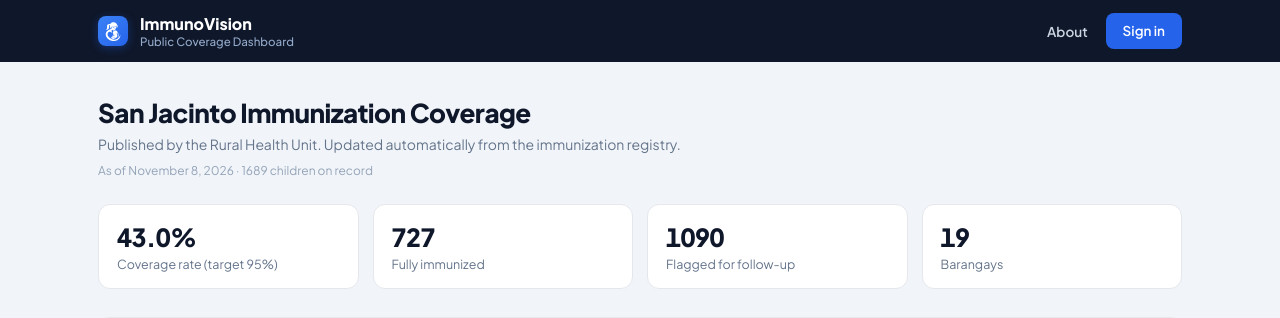
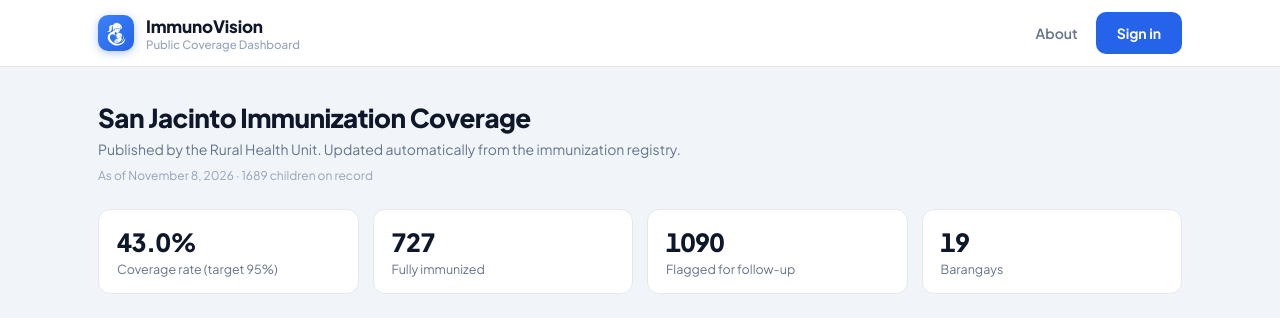
Before and after one commit to Cloudzz00/pre-final, a Flask app: page /coverage in a window 1280 px wide. Shown: the top 318 px of the page. Run offline with Flask 3, Linux system fonts and the light colour scheme; data comes from the database, SQL or seed files in the repository.

Commit message:
Public coverage page: white top bar matching the landing page
The coverage page's top bar was dark navy while the landing page (its
About link) has a white bar, so the header changed colour between the two
public pages. It now uses the landing page's white bar, logo size, link
colours and Sign in button.

Co-Authored-By: Claude Opus 5.5 <noreply@anthropic.com>
Claude-Session: https://claude.ai/code/session_0138S9zw2KjyfKft1KuoUS4r

```diff
--- a/ImmunoVision/templates/public_coverage.html
+++ b/ImmunoVision/templates/public_coverage.html
@@ -16,18 +16,19 @@
   font-family: "Plus Jakarta Sans", -apple-system, BlinkMacSystemFont, "Segoe UI", Roboto, Helvetica, Arial, sans-serif; }
 .pd-wrap { max-width: 1140px; margin: 0 auto; padding: 0 28px; }
 
-.pd-nav { background: var(--navy-950); }
-.pd-nav .pd-wrap { display: flex; align-items: center; gap: 12px; height: 62px; }
-.pd-nav .n { color: #fff; font-weight: 800; font-size: 16px; }
-.pd-nav .n span { display: block; font-weight: 500; font-size: 11.5px; color: #93a9c9; }
+.pd-nav { background: var(--card-bg); border-bottom: 1px solid var(--border); }
+.pd-nav .pd-wrap { display: flex; align-items: center; gap: 12px; height: 66px; }
+.pd-nav .n { color: var(--text-primary); font-weight: 800; font-size: 17px; letter-spacing: -.01em; }
+.pd-nav .n span { display: block; font-weight: 500; font-size: 11.5px; letter-spacing: 0; color: var(--text-muted); }
 .pd-nav .links { margin-left: auto; display: flex; align-items: center; gap: 18px; }
 .pd-nav .links a {
-  color: #cbd5e1; text-decoration: none; font-size: 13.5px; font-weight: 600;
+  color: var(--text-secondary); text-decoration: none; font-size: 14px; font-weight: 600;
 }
-.pd-nav .links a:hover { color: #fff; }
+.pd-nav .links a:hover { color: var(--text-primary); }
 .pd-nav .links .btn {
-  background: var(--primary); color: #fff; padding: 8px 16px; border-radius: 8px;
+  background: var(--primary); color: #fff; padding: 11px 20px; border-radius: 10px; font-weight: 700; font-size: 14px;
 }
+.pd-nav .links .btn:hover { background: var(--primary-dark); color: #fff; }
 
 .pd-head { padding: 34px 0 4px; }
 .pd-head h1 { font-size: 26px; font-weight: 800; letter-spacing: -.02em; margin: 0; }
@@ -100,7 +101,7 @@
 
 <nav class="pd-nav">
   <div class="pd-wrap">
-    {{ brand_mark(30, 8) }}
+    {{ brand_mark(36, 10) }}
     <div class="n">ImmunoVision<span>Public Coverage Dashboard</span></div>
     <div class="links">
       <a href="{{ url_for('auth.index') }}">About</a>
```
